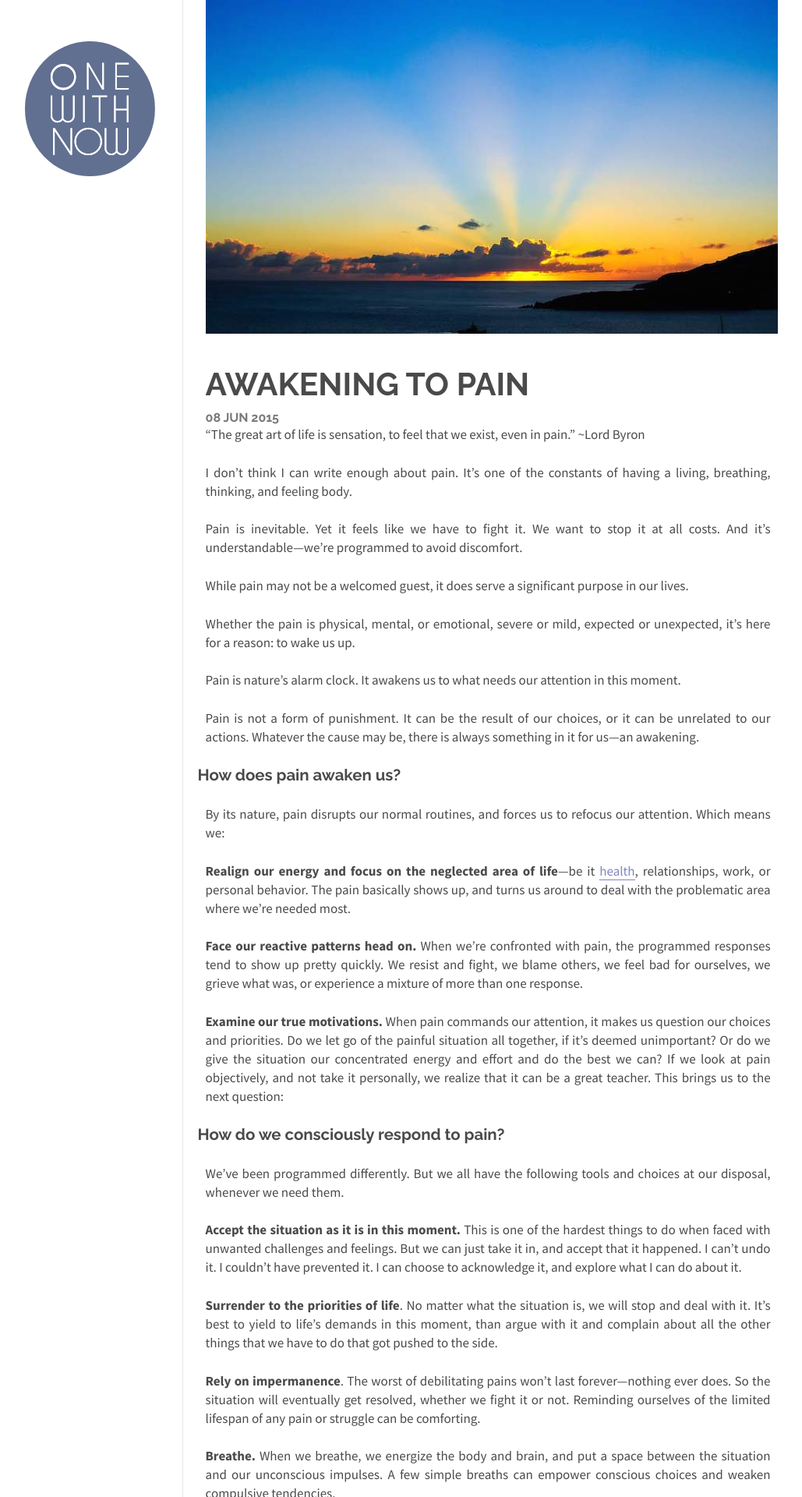
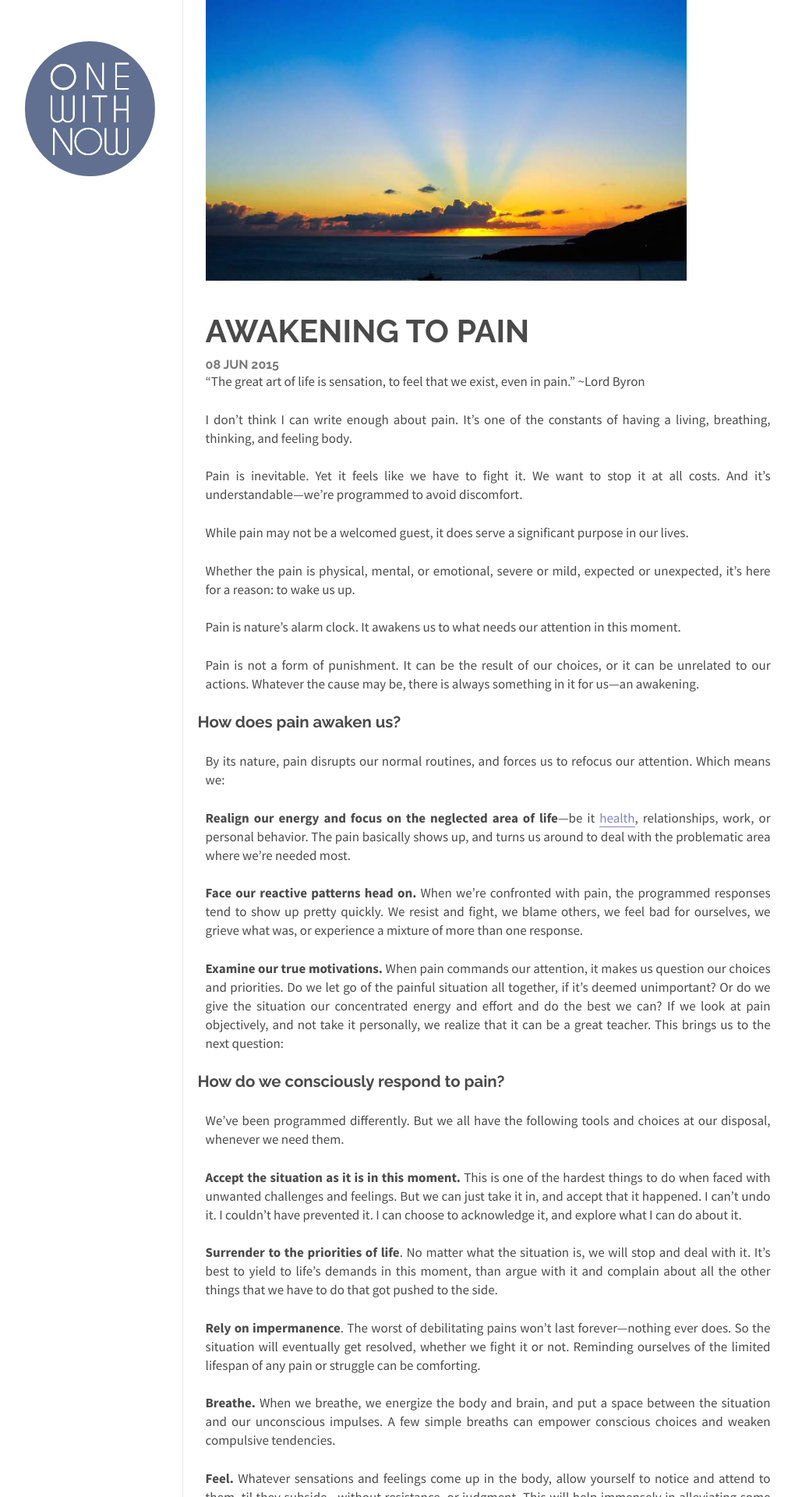
Before and after one commit to onewithnow/onewithnow.github.io, a Jekyll site: the page built from index.html, in a window 1280 px wide. Shown: the top 1920 px of the page at 78% size, without its empty margins (124-1153 px from the left). Built offline with Jekyll 4.4.1, drawn with Linux system fonts in a browser that asks for light colours; Markdown is read by kramdown in place of the engine named in the settings.

Commit message:
update image size

```diff
--- a/css/main.css
+++ b/css/main.css
@@ -128,7 +128,11 @@ a:hover {
   color: #787878;
 }
 
-#cover-photo-container,
+#cover-photo-container {
+max-width: 650px;
+display: block;
+}
+
 #info-container {
   display: block;
 }
```
